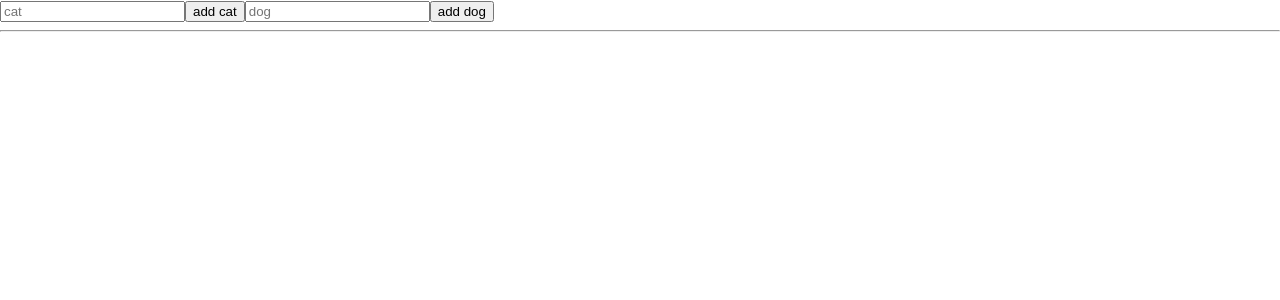
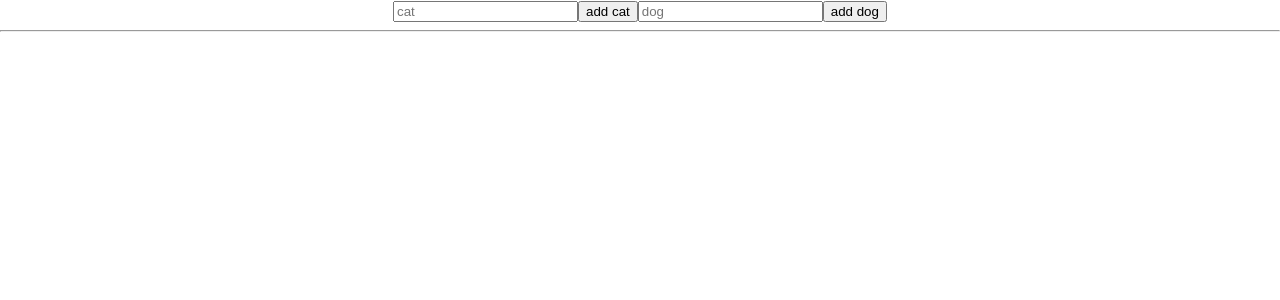
Before and after one commit to adzhur22/okten-react, a React (Create React App) app: page / in a window 1280 px wide. Shown: the top 300 px of the page. Built offline with nearby package versions, Linux system fonts and the light colour scheme.

Commit message:
finish Homework 5

```diff
--- a/src/App.js
+++ b/src/App.js
@@ -1,83 +1,11 @@
 import './App.css';
-import {useReducer} from "react";
-import {useForm} from "react-hook-form";
-import Dog from "./Dog/Dog";
-import Cat from "./Cat/Cat";
-
+import Main from "./component/Main/Main";
 
 function App() {
 
-    const {register,handleSubmit, reset} = useForm();
-
-
-  const reducer = (state, action) =>{
-      switch (action.type){
-          case 'dog':
-              let dog = state.dogs;
-              dog.push(action.payload);
-              return {...state};
-
-          case 'cat':
-              let cat = state.cats;
-              cat.push(action.payload);
-              return {...state};
-
-          case 'deleteCat':
-              let getCat = state.cats;
-              let indexDelCat = getCat.findIndex(value => value === action.payload);
-              getCat.splice(indexDelCat,1);
-              return {...state};
-
-          case 'deleteDog':
-              let getDog = state.dogs;
-              let indexDelDog = getDog.findIndex(value => value === action.payload);
-              getDog.splice(indexDelDog,1);
-              return {...state};
-
-          default: return state;
-      }
-
-  };
-
-  const [state, dispatch] = useReducer(reducer, {cats:[],dogs:[]});
-
-
-
-    function onSubmit(data) {
-        if(data.cat.length > 0){
-            dispatch({type:Object.keys(data)[0], payload:Object.values(data)[0]})
-            reset();
-        } if (data.dog.length > 0){
-            dispatch({type:Object.keys(data)[1], payload:Object.values(data)[1]})
-            reset();
-        }
-
-    }
-
-    function del (data){
-         if (data.deleteCat?.length > 0){
-             dispatch({type:Object.keys(data)[0], payload:Object.values(data)[0]})
-        }
-        if (data.deleteDog?.length > 0){
-            dispatch({type:Object.keys(data)[0], payload:Object.values(data)[0]})
-        }
-    }
-
     return (
     <div >
-      <form onSubmit={handleSubmit(onSubmit)}>
-          <input placeholder={'cat'} {...register('cat')}/>
-          <button>add cat</button>
-          <input placeholder={'dog'}  {...register('dog')}/>
-          <button>add dog</button>
-
-      </form>
-
-        <hr/>
-
-        {state.cats.map((value, index) => <Cat key={index} cat={value} del={del} />)}
-        {state.dogs.map((value, index) => <Dog key={index} dog={value} del={del} />)}
-
+   <Main/>
 
     </div>
   );
--- /dev/null
+++ b/src/component/Main/Main.js
@@ -0,0 +1,72 @@
+import {useReducer} from "react";
+import {useForm} from "react-hook-form";
+
+
+import Cat from "../Cat/Cat";
+import Dog from "../Dog/Dog";
+import css from './Main.module.css';
+import {reducer} from "../../reducer";
+
+
+
+export default function Main(){
+
+    const {register,handleSubmit, reset} = useForm();
+
+    const [state, dispatch] = useReducer(reducer, {cats:[],dogs:[]});
+
+
+
+    function onSubmit(data) {
+        if(data.cat.length > 0){
+            dispatch({type:Object.keys(data)[0], payload:Object.values(data)[0]})
+            reset();
+        } if (data.dog.length > 0){
+            dispatch({type:Object.keys(data)[1], payload:Object.values(data)[1]})
+            reset();
+        }
+
+    }
+
+    function del (data){
+        if (data.deleteCat?.length > 0){
+            dispatch({type:Object.keys(data)[0], payload:Object.values(data)[0]})
+        }
+        if (data.deleteDog?.length > 0){
+            dispatch({type:Object.keys(data)[0], payload:Object.values(data)[0]})
+        }
+    }
+
+        return(
+            <div >
+             <div className={css.form}>
+               <form onSubmit={handleSubmit(onSubmit)}>
+                    <input placeholder={'cat'} {...register('cat')}/>
+                    <button>add cat</button>
+                    <input placeholder={'dog'}  {...register('dog')}/>
+                    <button>add dog</button>
+
+                </form>
+             </div>
+
+
+                <hr/>
+
+                <div className={css.info}>
+                    <div className={css.cats}>
+                        {state.cats.map((value, index) => <Cat key={index} cat={value} del={del} />)}
+                    </div>
+
+                    <div className={css.dogs}>
+                        {state.dogs.map((value, index) => <Dog key={index} dog={value} del={del} />)}
+                    </div>
+                </div>
+
+
+
+
+
+            </div>
+
+        );
+}
--- /dev/null
+++ b/src/component/Main/Main.module.css
@@ -0,0 +1,12 @@
+.info, .form{
+    display: flex;
+    justify-content: center;
+    align-items: center;
+}
+.cats{
+    margin-right: 10px;
+}
+
+.dogs{
+    margin-left: 10px;
+}
--- /dev/null
+++ b/src/component/index.js
@@ -0,0 +1,2 @@
+export * from "./Dog/Dog";
+export * from './Cat/Cat'
--- /dev/null
+++ b/src/reducer/index.js
@@ -0,0 +1 @@
+export * from './reducer'
--- /dev/null
+++ b/src/reducer/reducer.js
@@ -0,0 +1,30 @@
+const reducer = (state, action) =>{
+    switch (action.type){
+        case 'dog':
+            let dog = state.dogs;
+            dog.push(action.payload);
+            return {...state};
+
+        case 'cat':
+            let cat = state.cats;
+            cat.push(action.payload);
+            return {...state};
+
+        case 'deleteCat':
+            let getCat = state.cats;
+            let indexDelCat = getCat.findIndex(value => value === action.payload);
+            getCat.splice(indexDelCat,1);
+            return {...state};
+
+        case 'deleteDog':
+            let getDog = state.dogs;
+            let indexDelDog = getDog.findIndex(value => value === action.payload);
+            getDog.splice(indexDelDog,1);
+            return {...state};
+
+        default: return state;
+    }
+
+};
+
+export {reducer}
```
Also changed, not shown: src/component/Cat/Cat.js (renamed from src/Cat/Cat.js), src/component/Dog/Dog.js (renamed from src/Dog/Dog.js).
